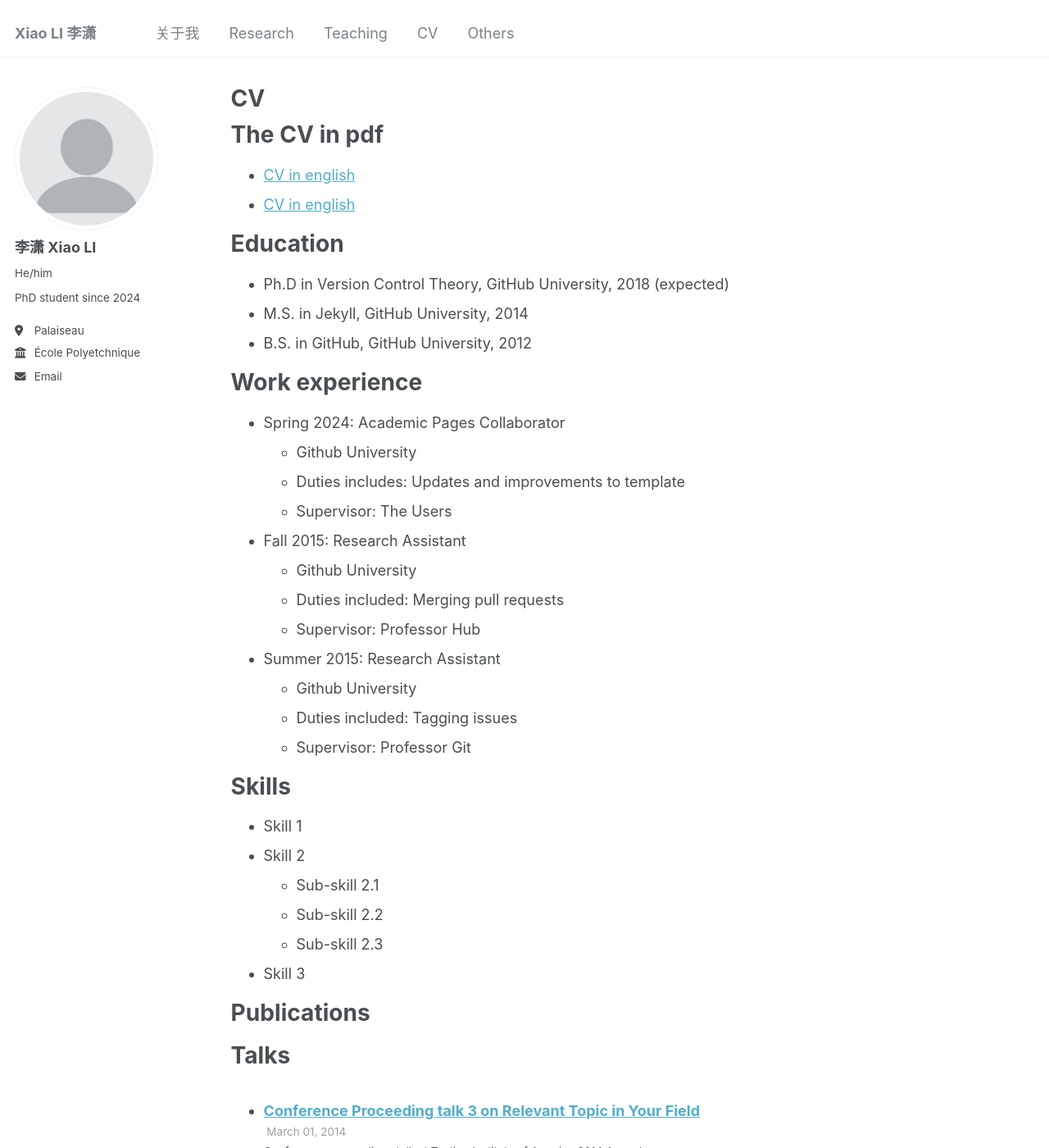
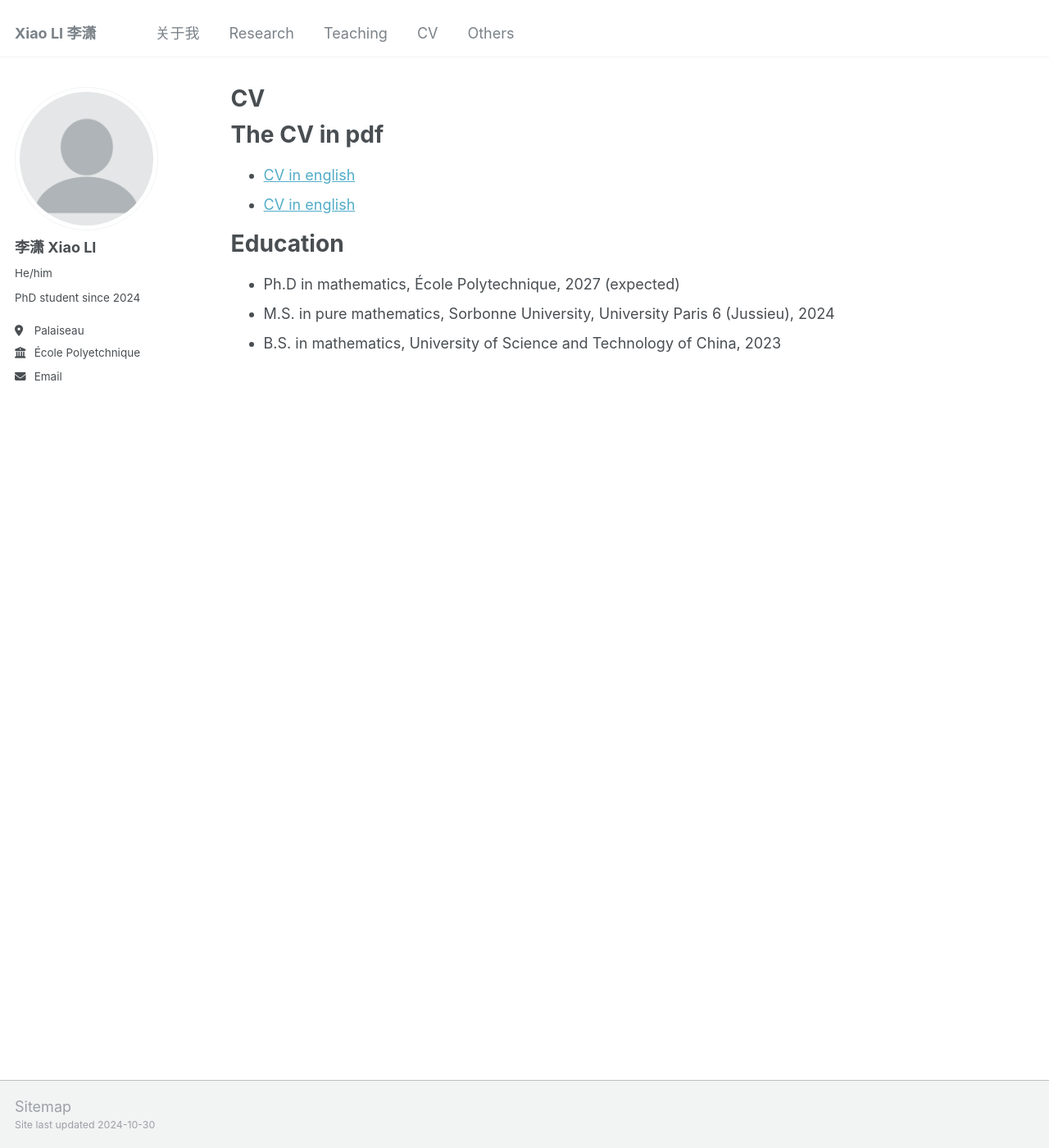
Before and after one commit to XiaoLi-CN/xiaoli.github.io, a Jekyll site: the page built from _pages/cv.md, in a window 1280 px wide and 1400 px high. Shown: the whole window at 82% size. Built offline with Jekyll 4.4.1, drawn with Linux system fonts in a browser that asks for light colours; some of the changed text lies outside the part shown.

Commit message:
Update cv.md

```diff
--- a/_pages/cv.md
+++ b/_pages/cv.md
@@ -16,54 +16,6 @@ The CV in pdf
 
 Education
 ======
-* Ph.D in Version Control Theory, GitHub University, 2018 (expected)
-* M.S. in Jekyll, GitHub University, 2014
-* B.S. in GitHub, GitHub University, 2012
-
-Work experience
-======
-* Spring 2024: Academic Pages Collaborator
-  * Github University
-  * Duties includes: Updates and improvements to template
-  * Supervisor: The Users
-
-* Fall 2015: Research Assistant
-  * Github University
-  * Duties included: Merging pull requests
-  * Supervisor: Professor Hub
-
-* Summer 2015: Research Assistant
-  * Github University
-  * Duties included: Tagging issues
-  * Supervisor: Professor Git
-
-Skills
-======
-* Skill 1
-* Skill 2
-  * Sub-skill 2.1
-  * Sub-skill 2.2
-  * Sub-skill 2.3
-* Skill 3
-
-Publications
-======
-  <ul>{% for post in site.publications reversed %}
-    {% include archive-single-cv.html %}
-  {% endfor %}</ul>
-
-Talks
-======
-  <ul>{% for post in site.talks reversed %}
-    {% include archive-single-talk-cv.html  %}
-  {% endfor %}</ul>
-
-Teaching
-======
-  <ul>{% for post in site.teaching reversed %}
-    {% include archive-single-cv.html %}
-  {% endfor %}</ul>
-
-Service and leadership
-======
-* Currently signed in to 43 different slack teams
+* Ph.D in mathematics, École Polytechnique, 2027 (expected)
+* M.S. in pure mathematics, Sorbonne University, University Paris 6 (Jussieu), 2024
+* B.S. in mathematics, University of Science and Technology of China, 2023
```
